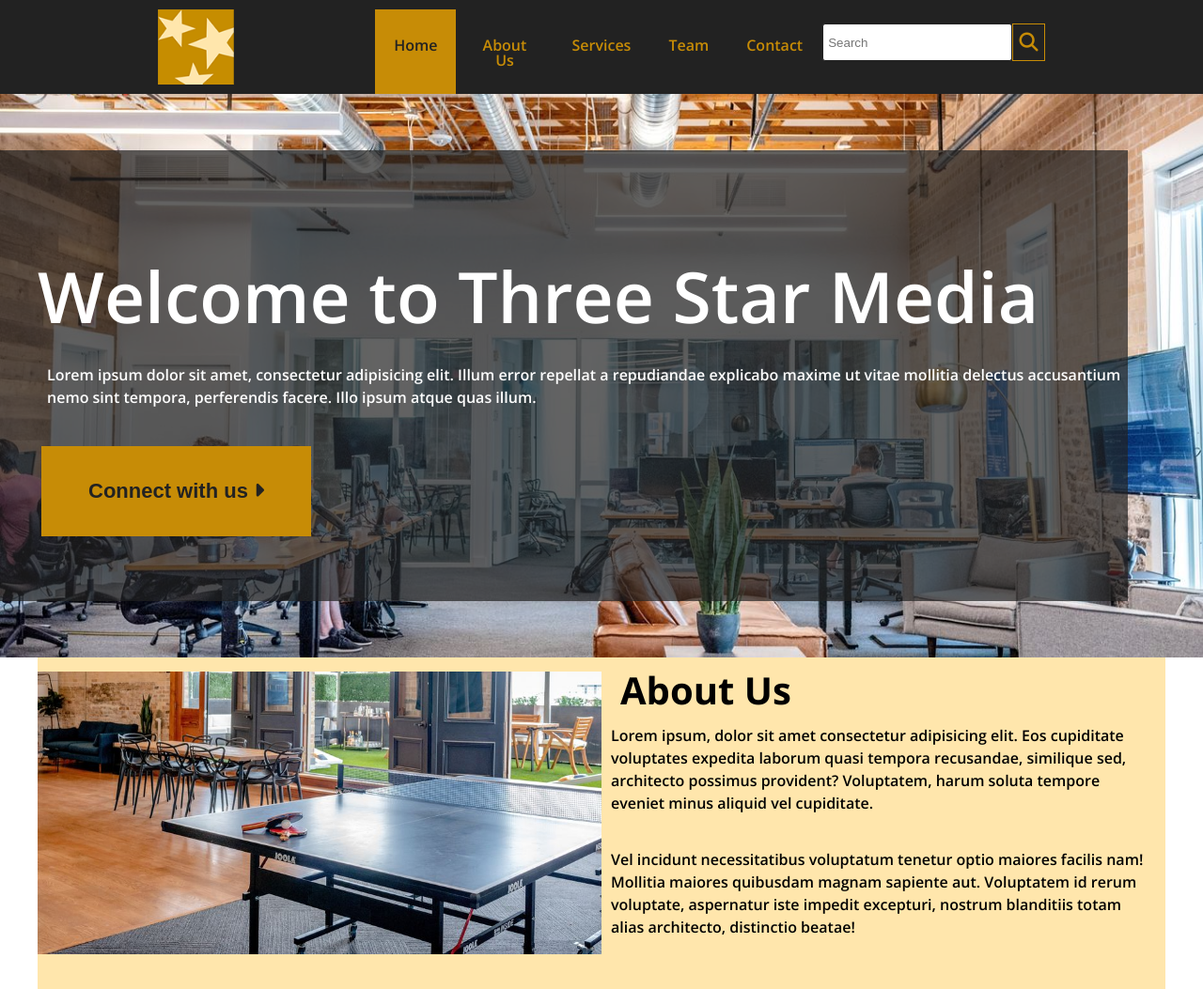
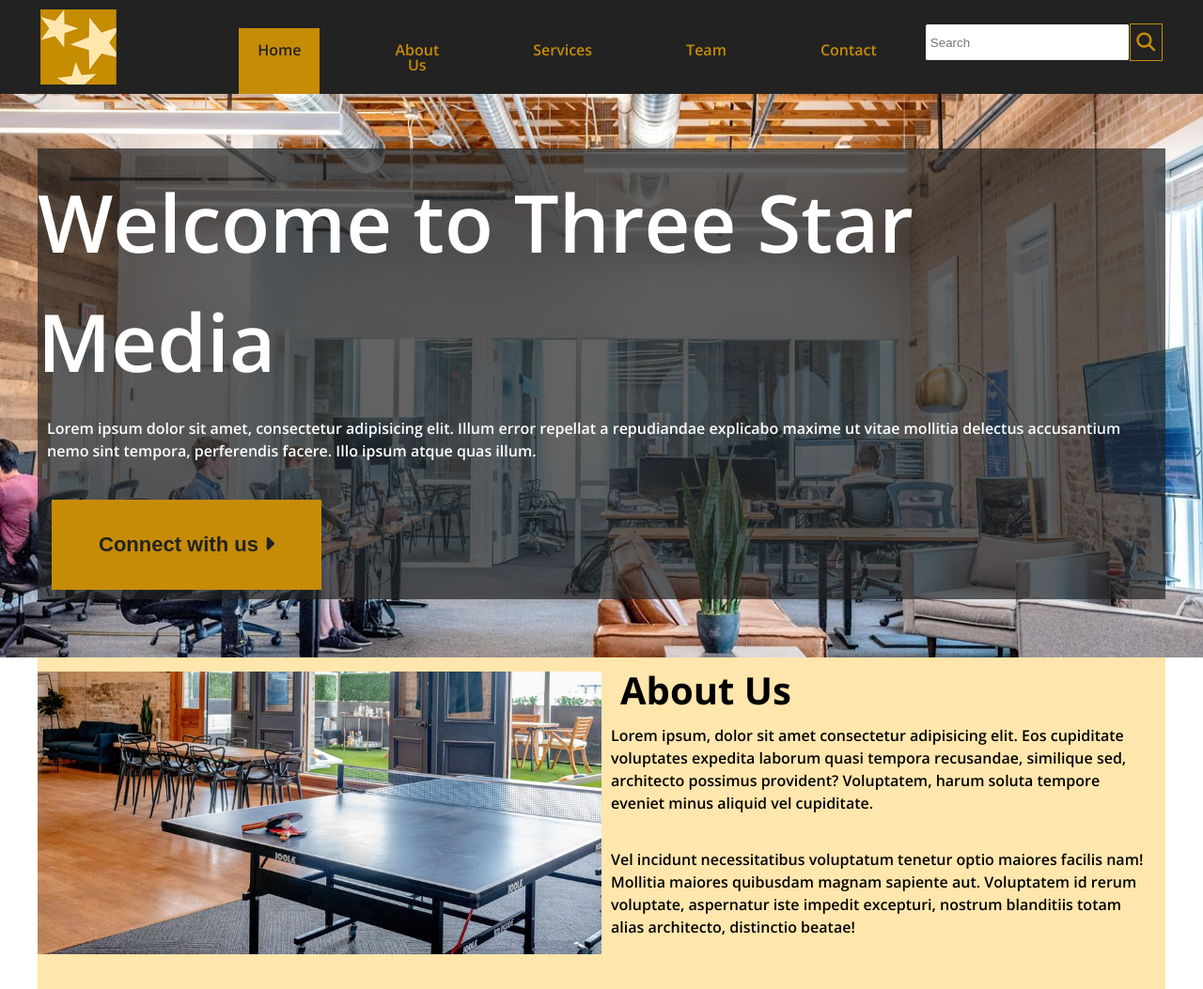
Before and after one commit to Gara0066/gara0066.github.io, a plain HTML site: page final-project/index.html in a window 1280 px wide. Shown: the top 1053 px of the page at 94% size. Drawn offline with nearby package versions, Linux system fonts and the light colour scheme.

Commit message:
adds coments to html-css

```diff
--- a/final-project/css/styles.css
+++ b/final-project/css/styles.css
@@ -315,7 +315,7 @@ footer a {
         position:relative;
         display: flex;
         flex: 1;
-        margin: 10px 100px 10px 0px;
+        margin: 10px 50px 10px 0px;
         padding: 0 50px 0 0;
         height: 80px;
     }
@@ -325,22 +325,20 @@ footer a {
         flex: 2;
         height: 100%;
         margin-bottom: 10px;
-        justify-content: space-between;
 
     }
     nav ul li a {
         display: flex;
-        margin-top: 10px;
-        padding-top: 30px;
+        margin: 30px;
+        padding-top: 15px;
 
 
     }
     nav ul li a.active {
         display: flex;
-        justify-content: space-between;
         height: 100%;
-        padding-top: 30px;
-        padding-bottom: 40px;
+        padding-top: 15px;
+        margin-bottom: 30px;
 
     }
     .Search-bar {
@@ -351,8 +349,8 @@ footer a {
 
     }
     h1 {
-        font-size: 75px;
-        padding-top: 60px;
+        font-size: 85px;
+        padding-top: 15px;
     }
     .welcome {
         width: 100%;
@@ -366,19 +364,22 @@ footer a {
     }
 
     #connect {
-       margin-bottom: 30px;
+       margin-bottom: 15px;
+       margin-left: 15px;
     }
     .about {
         padding: 15px 0 15px 0;
         display: flex;
         grid-template-columns: 1fr 1fr;
     }
+    /*set a equally width to img and text to display info side-by side*/
     .aboutimg {
         width: 50%;
     }
     .container {
         width: 50%;
     }
+    /* adds grid gap to separate each little section equally/ selects grid to properly display 2 rows, specifying each area within the grid design/ adds to each class a grid-area name to reference them in the grid-template-area*/
     .services {
         padding: 0 90px 0 90px;
         width: 100%;
@@ -427,7 +428,7 @@ footer a {
         margin-left: 15px;
         grid-area: five;
     }
-
+    /* adds individual classes to both images and to the entire text of each team member to modify the entire div as direct child of main class (.john) ( .bob) instead of each element h2, hr, p, individually*/
     .john {
         display: flex;
     }
@@ -452,7 +453,7 @@ footer a {
     hr {
         width: auto;
     }
-
+    /* uses same model of grid-template-area and assigns individuals grid-area to classes, to match the display*/
     .contact {
         grid-gap: 15px;
         display: grid;
--- a/final-project/index.html
+++ b/final-project/index.html
@@ -44,8 +44,8 @@
         <!--Adds class of welcome to affect the design by overlaying text over image-->
     <section class="main" id="Home" >
         <div class="welcome">
-            <div class="color-overlay"></div>
             <div class="wrapper">
+                <div class="color-overlay"></div>
                 <h1>Welcome to Three Star Media</h1><br>
                 <p>Lorem ipsum dolor sit amet, consectetur adipisicing elit. Illum error repellat a repudiandae explicabo maxime ut vitae mollitia delectus accusantium nemo sint tempora, perferendis facere. Illo ipsum atque quas illum.</p><br>
                 <button type="button" id="connect">Connect with us
@@ -127,6 +127,7 @@
      <section class="team" id="people">
             <h2>Our Team</h2><br>
             <div class="john">
+                <!-- separate each img and text portion into individual divs, that way, it is used correct the flex property by affecting each div as one direct child instead of having multiple childs, to fix errors in the display from the media query-->
                 <div class="john-img">
                     <img src="images/john.jpg" class="john" alt="John-Doe-picture">
                 </div>
```
